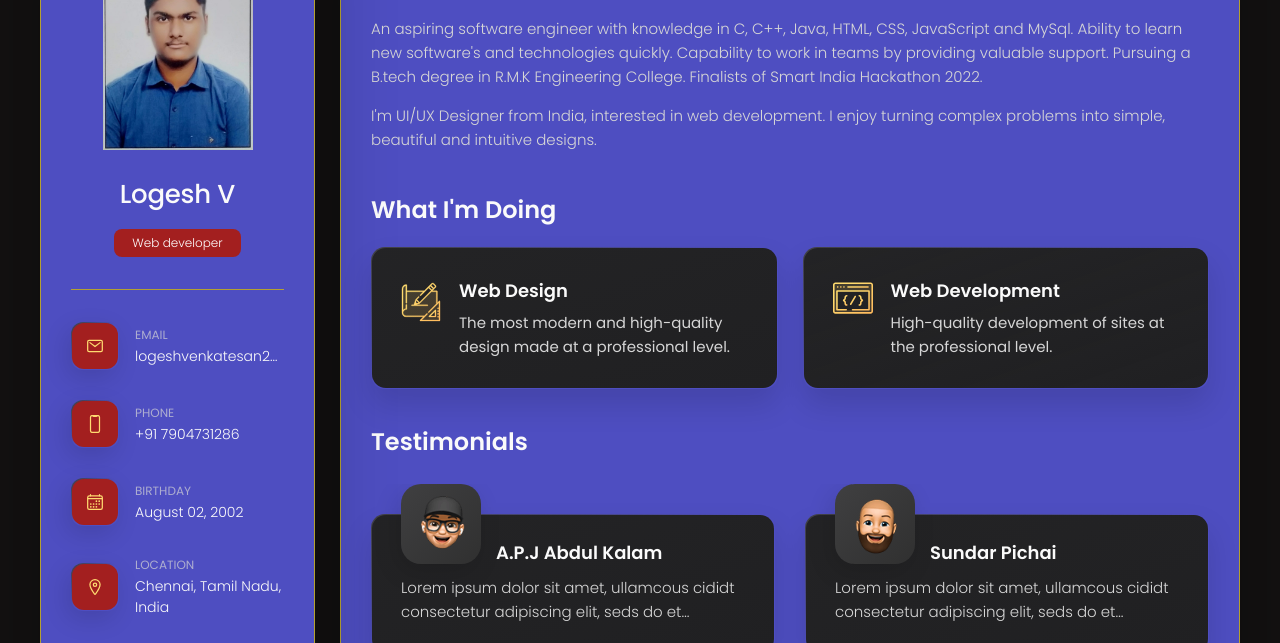
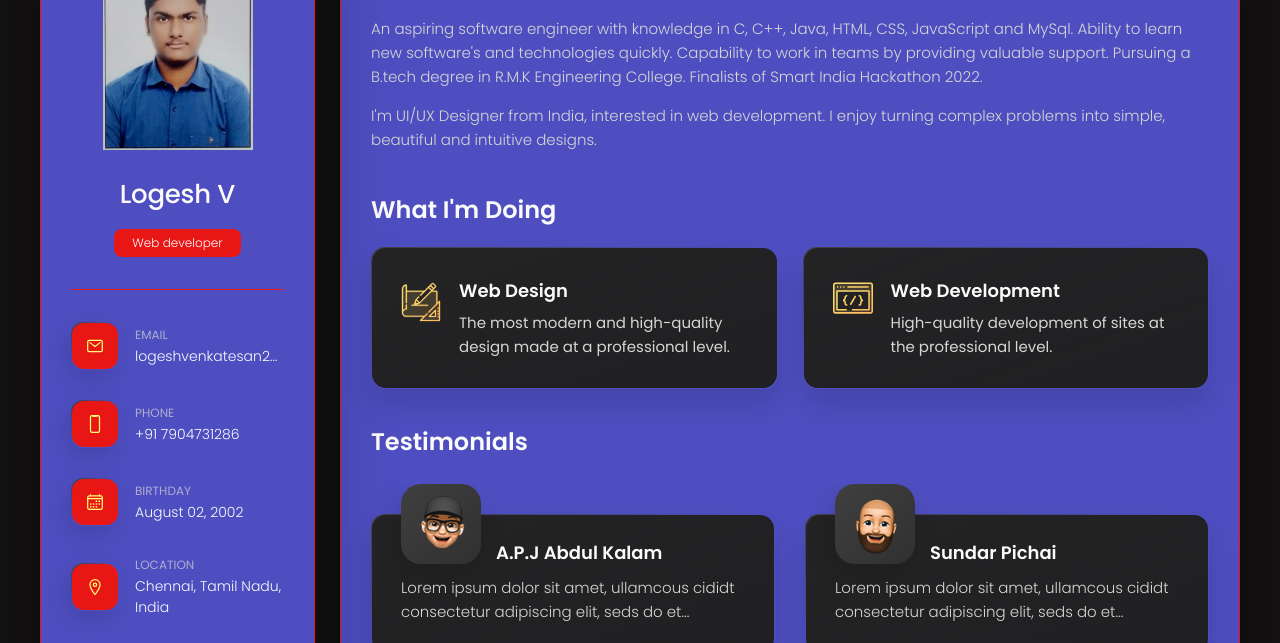
Before and after one commit to Log282/Personal-Website, a plain HTML site: page index.html in a window 1280 px wide. Shown: the part 162-805 px from the top of the page. Drawn offline with nearby package versions, Linux system fonts and the light colour scheme.

Commit message:
second commit

```diff
--- a/assets/css/style.css
+++ b/assets/css/style.css
@@ -56,14 +56,14 @@
 
   /* solid */
 
-  --jet: hsl(51, 57%, 45%);
-  --onyx: hsl(0, 68%, 38%);
-  --eerie-black-1: hsl(0, 68%, 38%);
+  --jet: hsl(0, 83%, 50%);
+  --onyx: hsl(0, 83%, 50%);
+  --eerie-black-1: hsl(0, 83%, 50%);
   --eerie-black-2: hsl(240, 48%, 53%);
   --smoky-black: hsl(0, 5%, 7%);
   --white-1: hsl(0, 0%, 100%);
   --white-2: hsl(0, 0%, 98%);
-  --orange-yellow-crayola: hsl(45, 100%, 72%);
+  --orange-yellow-crayola: hsl(60, 100%, 72%);
   --vegas-gold: hsl(45, 54%, 58%);
   --light-gray: hsl(0, 0%, 84%);
   --light-gray-70: hsla(0, 0%, 84%, 0.7);
--- a/index.html
+++ b/index.html
@@ -1054,9 +1054,9 @@ based in the US.
 
         <section class="mapbox" data-mapbox>
           <figure>
-            <iframe
-              src="https://www.google.com/maps/embed?pb=!1m18!1m12!1m3!1d199666.5651251294!2d-121.58334177520186!3d38.56165006739519!2m3!1f0!2f0!3f0!3m2!1i1024!2i768!4f13.1!3m3!1m2!1s0x809ac672b28397f9%3A0x921f6aaa74197fdb!2sSacramento%2C%20CA%2C%20USA!5e0!3m2!1sen!2sbd!4v1647608789441!5m2!1sen!2sbd"
-              width="400" height="300" loading="lazy"></iframe>
+            <iframe src="https://www.google.com/maps/embed?pb=!1m18!1m12!1m3!1d3886.4071960716406!2d80.2117495!3d13.07336!2m3!1f0!2f0!3f0!3m2!1i1024!2i768!4f13.1!3m3!1m2!1s0x3a526698c15ab419%3A0x952d08f8c65340ac!2s12%2C%204%2C%20Anna%20Ave%2C%20Anna%20Avenue%2C%20Arumbakkam%2C%20Chennai%2C%20Tamil%20Nadu%20600106!5e0!3m2!1sen!2sin!4v1680758621384!5m2!1sen!2sin"
+              width="400" height="300" loading="lazy">
+            </iframe>
           </figure>
         </section>
 
```
